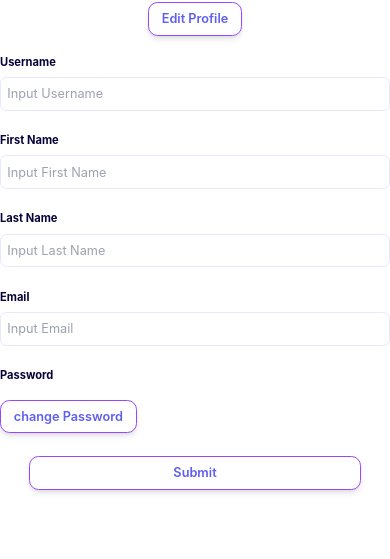
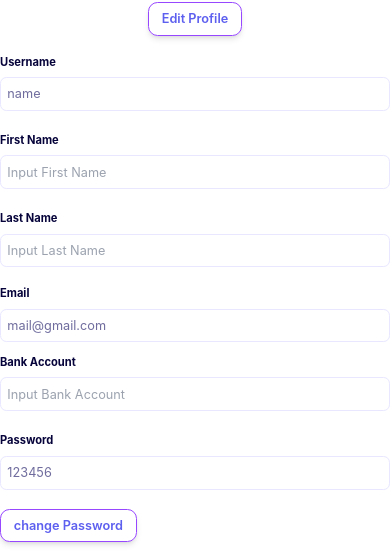
Before and after one commit to ToEzBit/dev-cat-web, a React (Create React App) app: page /profile in a window 390 px wide. Shown: the part 368-927 px from the top of the page. Before the commit the page ends 870 px from the top, so only its background shows below. Built offline with nearby package versions, Linux system fonts and the light colour scheme.

Commit message:
style:UI ProfilePage

```diff
--- a/src/components/review/Reviews.jsx
+++ b/src/components/review/Reviews.jsx
@@ -22,8 +22,8 @@ function Review({ mode }) {
       rate: '1',
     },
   ];
-  console.log(reviewRating);
-  // console.log(testData[0].rate);
+  // console.log(reviewRating);
+
   return (
     <div className="bg-text-color-footer w-screen flex flex-col items-center">
       {mode === 'DevPage' ? (
@@ -44,7 +44,9 @@ function Review({ mode }) {
           </div>
         </div>
         <div className="flex flex-col gap-2">
-          {testData.map((el) => {
+          {testData
+            .filter((e) => e)
+            .map((el) => {
               return (
                 <ReviewCard
                   key={el.id}
--- a/src/pages/EditProfilePage.jsx
+++ b/src/pages/EditProfilePage.jsx
@@ -1,4 +1,4 @@
-import React from 'react';
+import React, { useState } from 'react';
 import { useNavigate } from 'react-router-dom';
 import ProfilePic from '../asset/image/ProfilePic.png';
 
@@ -7,13 +7,46 @@ function EditProfilePage() {
   const handleChangePassword = () => {
     navigate('/change-password');
   };
+  const name = useState('name');
+  const email = useState('mail@gmail.com');
+  const password = useState('123456');
+  const [inputData, setInputData] = useState([]);
+  const [items, setItems] = useState('');
+  const [todoEditing, setTodoEditing] = React.useState(null);
+  const [editingText, setEditingText] = React.useState('');
+
+  const handleSubmit = (e) => {
+    e.preventDefault();
+
+    const newInputData = {
+      id: new Date().getTime(),
+      text: items,
+      completed: false,
+    };
+
+    setInputData([...inputData].concat(newInputData));
+    setInputData('');
+  };
+
+  const editTodo = (id) => {
+    const updateTodos = [...inputData].map((items) => {
+      if (items.id === id) {
+        items.text = editingText;
+      }
+      return items;
+    });
+    setItems(updateTodos);
+    setTodoEditing(null);
+    setEditingText('');
+  };
+
   return (
     <div className="max-w-screen-lg mx-auto">
       <div className="flex flex-col">
         <div className="flex justify-start py-5">
           <h3>Profile</h3>
         </div>
-        <div></div>
+
         <div className="flex justify-center">
           <img src={ProfilePic} />
         </div>
@@ -26,16 +59,19 @@ function EditProfilePage() {
         </div>
         {/* ========================================================= button edit Profile ======================================================*/}
         <div>
+          <form onSubmit={handleSubmit}>
             <div className="  py-3">
               <label className="block text-[#06033A]   text-sm font-bold mb-2 text-sm">
                 Username
               </label>
-            <input
+              <label
                 className="block p-2 my-1 w-full text-[#706D9E]  rounded-lg border border-[#E8E7FF] sm:text-xs"
-              id="username"
-              type="text"
-              placeholder="Input Username"
-            />
+                // id="username"
+                // type="text"
+                // placeholder="Input Username"
+              >
+                {name}
+              </label>
             </div>
             <div className=" py-3">
               <label className="block text-[#06033A]   text-sm font-bold mb-2 text-sm">
@@ -46,6 +82,8 @@ function EditProfilePage() {
                 id="FirstName"
                 type="text"
                 placeholder="Input First Name"
+                onChange={(e) => setEditingText(e.target.value)}
+                value={editingText}
               />
             </div>
             <div className="  py-3">
@@ -57,24 +95,51 @@ function EditProfilePage() {
                 id="LastName"
                 type="text"
                 placeholder="Input Last Name"
+                onChange={(e) => setEditingText(e.target.value)}
+                value={editingText}
               />
             </div>
-          <div className="  py-3">
+            <div className="py-2">
               <label className="block text-[#06033A]   text-sm font-bold mb-2 text-sm">
                 Email
               </label>
-            <input
+              <label
                 className="block p-2 my-1 w-full text-[#706D9E]  rounded-lg border border-[#E8E7FF] sm:text-xs"
                 id="Email"
                 type="text"
                 placeholder="Input Email"
+              >
+                {email}
+              </label>
+              <div className="  py-3">
+                <label className="block text-[#06033A]   text-sm font-bold mb-2 text-sm">
+                  Bank Account
+                </label>
+                <input
+                  className="block p-2 my-1 w-full text-[#706D9E]  rounded-lg border border-[#E8E7FF] sm:text-xs"
+                  id="bankAccount"
+                  type="text"
+                  placeholder="Input Bank Account"
+                  onChange={(e) => setEditingText(e.target.value)}
+                  value={editingText}
                 />
-            {/* ========================================================= input detail Profile ======================================================*/}
               </div>
               <div className="  py-3">
                 <label className="block text-[#06033A]   text-sm font-bold mb-2 text-sm ">
                   Password
                 </label>
+                <label
+                  className="block p-2 my-1 w-full text-[#706D9E]  rounded-lg border border-[#E8E7FF] sm:text-xs "
+                  id="Password"
+                  type="password"
+                  placeholder="Input Password"
+                  onChange={(e) => setEditingText(e.target.value)}
+                  value={editingText}
+                >
+                  {password}
+                </label>
+              </div>
+              {/* ========================================================= input detail Profile ======================================================*/}
             </div>
             <div className="pb-3">
               <button
@@ -86,10 +151,18 @@ function EditProfilePage() {
             </div>
             {/* ========================================================= change Password ======================================================*/}
             <div className="flex flex-col  flex-auto text-[#5D5FEF] text-center  px-4 py-2 m-2 gap-1 my-2 mx-5 rounded-lg ">
-            <button className="bg-transparent hover:bg-[#E8E7FF] text-[#5D5FEF] font-semibold hover:text-[#06033A] py-2 px-4 border border-[#9747FF] hover:border-transparent rounded-xl shadow-md ">
+              <button
+                className="bg-transparent hover:bg-[#E8E7FF] text-[#5D5FEF] font-semibold hover:text-[#06033A] py-2 px-4 border border-[#9747FF] hover:border-transparent rounded-xl shadow-md "
+                onClick={() => setEditingText(items.id)}
+              >
                 Submit
               </button>
             </div>
+          </form>
+          {/* {inputData.map((items) => <div key={items.id}>
+              <div>{items.text}</div>
+              </div>
+          )} */}
         </div>
       </div>
     </div>
```
Lines whose indentation alone changed are shown as unchanged.
